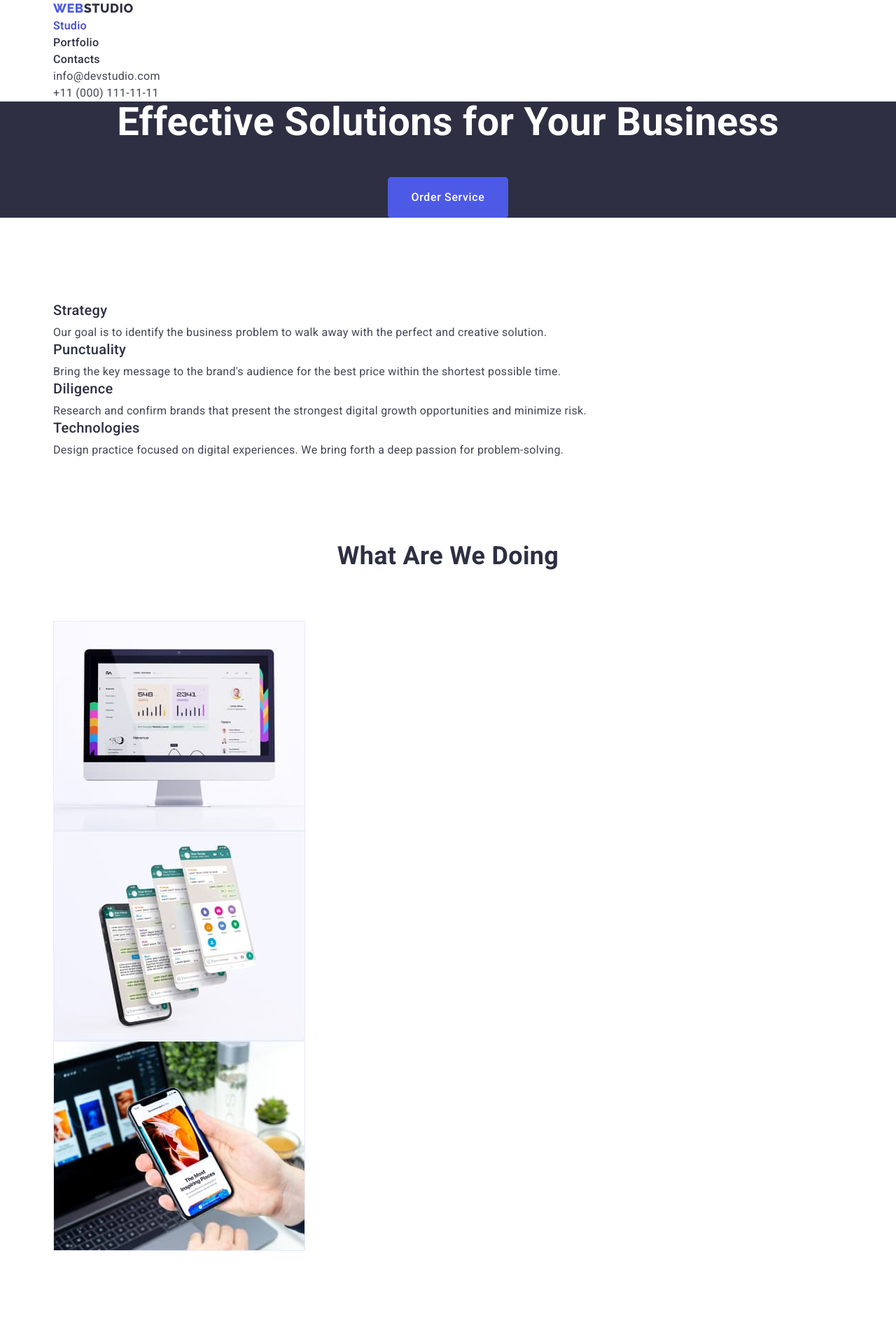
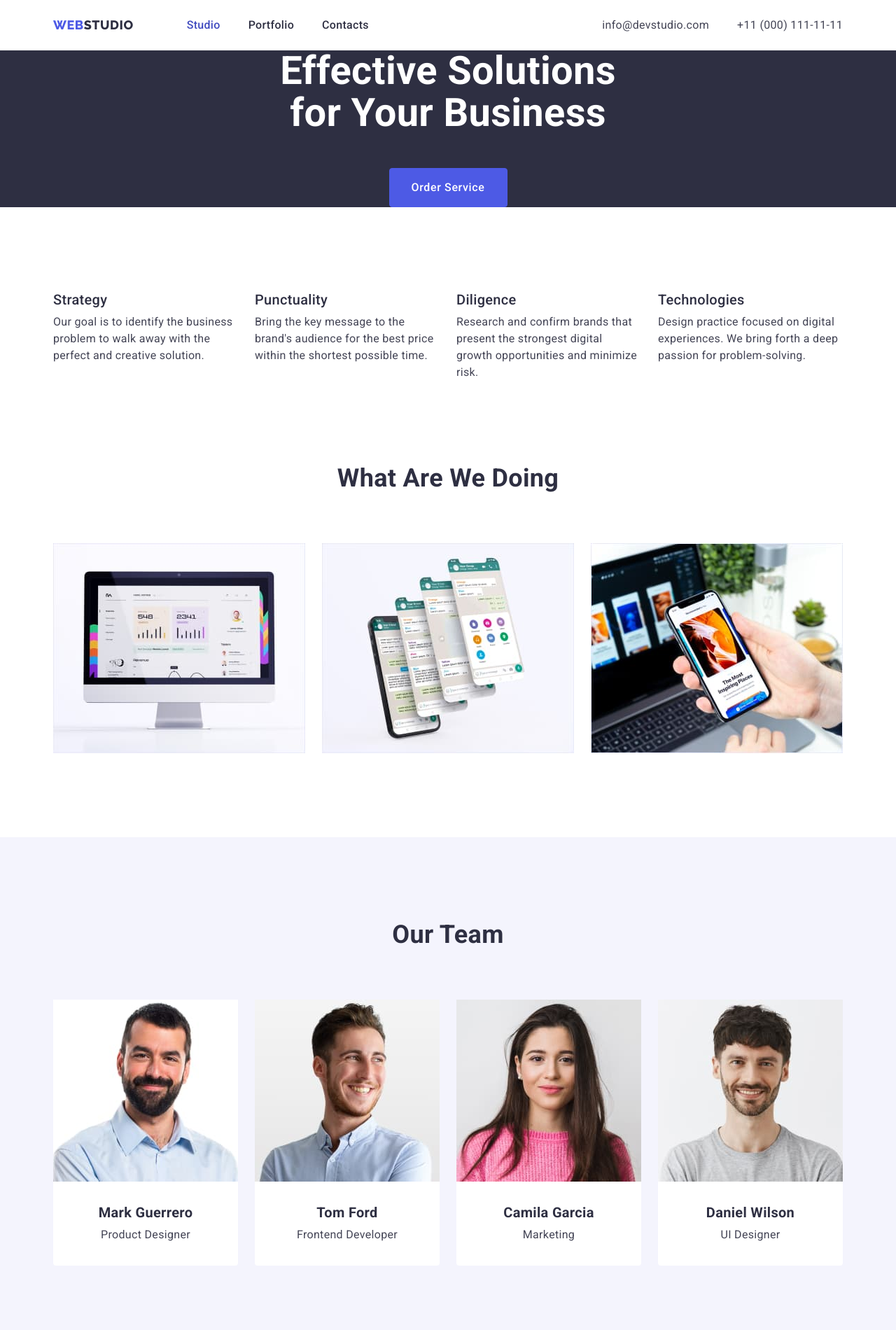
Before and after one commit to Oksana-study-2023/goit-markup-hw-03, a plain HTML site: page index.html in a window 1280 px wide. Shown: the top 1900 px of the page at 70% size. Drawn offline with nearby package versions, Linux system fonts and the light colour scheme.

Commit message:
Added Flexbox

```diff
--- a/css/styles.css
+++ b/css/styles.css
@@ -7,6 +7,7 @@
   --accent-color: #e7e9fc;
   --light-background-color: #f4f4fd;
 }
+
 h1,
 h2,
 h3,
@@ -18,15 +19,23 @@ p {
   margin-bottom: 0;
 }
 
+.list {
+  list-style: none;
+  margin: 0px;
+  padding: 0px;
+}
+
+.link {
+  text-decoration: none;
+}
+
+img {
+  display: block;
+}
+
 .title {
   margin-bottom: 8px;
-
-  /* outline: 2px solid brown; */
 }
-
-/* .text {
-  outline: 2px solid blue;
-} */
 
 body {
   color: var(--primary-text-color);
@@ -45,20 +54,7 @@ body {
   padding-right: 15px;
 
   /* outline: 2px solid red; */
-}
-
-.list {
-  list-style: none;
-  margin: 0px;
-  padding-left: 0px;
-}
-
-.link {
-  text-decoration: none;
-}
-
-img {
-  display: block;
+  /* background-color: #c5529b; */
 }
 
 .button {
@@ -99,6 +95,11 @@ img {
 
 /* =============Header logo=============== */
 .header-logo {
+  display: block;
+  margin-right: 76px;
+  padding-top: 24px;
+  padding-bottom: 24px;
+
   color: var(--dark-background-color);
 }
 
@@ -111,14 +112,18 @@ img {
   color: var(--primary-active-color);
 }
 
-/* =============Site navigation=============== */
 .header-link {
+  display: block;
+  padding-top: 24px;
+  padding-bottom: 24px;
+
   color: var(--dark-background-color);
   font-weight: 500;
   font-size: 16px;
   line-height: 1.5;
 }
 
+/* =============Site navigation=============== */
 .site-navigation .header-link:hover,
 .site-navigation .header-link:focus {
   color: var(--primary-active-color);
@@ -126,6 +131,20 @@ img {
 
 .site-navigation .header-link.link.current {
   color: var(--pressed-state-color);
+}
+
+.site-navigation {
+  display: flex;
+  gap: 40px;
+}
+
+.header-navigation {
+  display: flex;
+}
+
+.header-container {
+  display: flex;
+  align-items: center;
 }
 
 /* =============Contacts=============== */
@@ -146,22 +165,43 @@ img {
   color: var(--primary-active-color);
 }
 
+.contacts-navigation {
+  display: flex;
+  gap: 40px;
+}
+
+.contacts-address {
+  margin-left: auto;
+}
+
 /* =============Hero=============== */
 .hero {
   background-color: var(--dark-background-color);
+}
+
+.hero .container {
+  max-width: 494px;
+  padding-left: 0px;
+  padding-right: 0px;
   text-align: center;
 }
 
 .hero-title {
   margin-bottom: 48px;
+  /* padding-top: 188px; */
+
   color: var(--important-color);
+  font-weight: 700;
   font-size: 56px;
   line-height: 1.07;
+  text-align: center;
 }
 
 .hero-button {
-  padding: 16px 32px;
+  /* margin-bottom: 188px; */
   min-width: 169px;
+  height: 56px;
+
   color: var(--important-color);
   background-color: var(--primary-active-color);
   border-color: var(--primary-active-color);
@@ -175,26 +215,23 @@ img {
 .section {
   padding-top: 120px;
   padding-bottom: 120px;
+}
 
-  /* background-color: aqua; */
-}
 .section.no-padding {
   padding-top: 0px;
   padding-bottom: 0px;
   margin-bottom: 120px;
-  /* background-color: rgb(255, 0, 13); */
 }
+
 .section-title {
   margin-bottom: 72px;
+
   color: var(--dark-background-color);
   font-size: 36px;
   line-height: 1.11;
   text-align: center;
   text-transform: capitalize;
 }
-/* .section .pic {
-  margin-bottom: 32px;
-} */
 
 .feature-list .title {
   color: var(--dark-background-color);
@@ -203,26 +240,83 @@ img {
   line-height: 1.2;
 }
 
+.feature-list {
+  display: flex;
+  flex-wrap: wrap;
+}
+
+.feature-item {
+  width: calc((100% - 72px) / 4);
+  margin-right: 24px;
+  margin-bottom: 24px;
+}
+
+.feature-item:nth-child(4n) {
+  margin-right: 0px;
+}
+
+.feature-item:nth-last-child(-n + 4) {
+  margin-bottom: 0px;
+}
+
+.work-list {
+  display: flex;
+  flex-wrap: wrap;
+  margin: -12px;
+}
+
+.work-item {
+  /* width: calc((100% - 48px) / 3); */
+  width: 360px;
+  margin: 12px;
+}
+
+section.section-team {
+  background-color: var(--light-background-color);
+}
+
 .team-list {
-  background-color: var(--light-background-color);
+  display: flex;
+  flex-wrap: wrap;
+}
+
+.team-item {
+  width: calc((100% - 72px) / 4);
+  margin-right: 24px;
+  margin-bottom: 24px;
+}
+
+.team-item:nth-child(4n) {
+  margin-right: 0px;
+}
+
+.team-item:nth-last-child(-n + 4) {
+  margin-bottom: 0px;
+}
+
+.team-item .content {
+  display: block;
+  border-radius: 0px 0px 4px 4px;
+  max-width: 264px;
+  padding-top: 32px;
+  padding-bottom: 32px;
+
+  background-color: var(--important-color);
+  text-align: center;
 }
 
 .team-list .title {
   color: var(--dark-background-color);
-  font-weight: 500;
+  /* font-weight: 500; */
   font-size: 20px;
   line-height: 1.2;
-  text-align: center;
-}
-
-.team-list .text {
-  text-align: center;
 }
 
 /* =============Footer=============== */
 .footer {
   padding-top: 100px;
   padding-bottom: 100px;
+
   background: var(--dark-background-color);
 }
 
@@ -241,12 +335,16 @@ img {
 }
 
 .footer .footer-text {
+  width: 264px;
+  margin-top: 16px;
+
   color: var(--accent-color);
 }
 
 /* =============Portfolio=============== */
 .button-filter {
   padding: 12px 24px;
+
   color: var(--primary-active-color);
   background-color: var(--light-background-color);
   border-color: var(--accent-color);
@@ -263,3 +361,50 @@ img {
   font-size: 20px;
   line-height: 1.2;
 }
+
+.filter-list {
+  display: flex;
+  gap: 24px;
+  justify-content: center;
+}
+
+.filter-container {
+  margin-bottom: 81px;
+}
+
+.project-card-list {
+  display: flex;
+  flex-wrap: wrap;
+}
+
+.project-card-item {
+  width: calc((100% - 48px) / 3);
+  margin-right: 24px;
+  margin-bottom: 39px;
+}
+
+.project-card-item:nth-child(3n) {
+  margin-right: 0px;
+}
+
+.project-card-item:nth-last-child(-n + 3) {
+  margin-bottom: 0px;
+}
+
+.project-card-item .content {
+  display: block;
+  border: 1px solid var(--accent-color);
+  background-color: var(--important-color);
+  max-width: 360px;
+  padding-top: 32px;
+  padding-bottom: 32px;
+  padding-left: 16px;
+  text-align: left;
+}
+
+.team-list .title {
+  color: var(--dark-background-color);
+  /* font-weight: 500; */
+  font-size: 20px;
+  line-height: 1.2;
+}
--- a/index.html
+++ b/index.html
@@ -19,7 +19,7 @@
 
     <!-- Header -->
     <header class="page-header">
-        <div class="container">
+        <div class="container header-container">
             <nav class="header-navigation">
                 <a href="./index.html" class="header-logo link logo">
                     <span>Web</span>Studio
@@ -38,7 +38,7 @@
                     </li>
                 </ul>
             </nav>
-
+            <div class="contacts-address">
                 <address class="contacts">
                     <ul class="contacts-navigation list">
                         <li>
@@ -54,6 +54,7 @@
                     </ul>
                 </address>
             </div>
+        </div>
     </header>
 
 
@@ -64,6 +65,7 @@
                 <h1 class="hero-title">Effective Solutions for Your Business</h1>
                 <button class="hero-button button" type="button">Order Service</button>
             </div>
+
         </section>
         <section class="section">
             <div class="container">
@@ -119,32 +121,44 @@
             </div>
         </section>
 
-        <section class="section">
+        <section class="section section-team">
             <div class="container">
                 <h2 class="section-title">Our Team</h2>
                 <ul class="team-list list">
                     <li class="team-item">
                         <img class="pic" src="./images/product-designer.jpg" alt="photo-product-designer" width="264"
                             height="260" />
+                        <div class="content">
                             <h3 class="title">Mark Guerrero</h3>
                             <p class="text">Product Designer</p>
+                        </div>
+
                     </li>
                     <li class="team-item">
                         <img class="pic" src="./images/frontend-developer.jpg" alt="photo-frontend-developer"
                             width="264" height="260" />
+                        <div class="content">
                             <h3 class="title">Tom Ford</h3>
                             <p class="text">Frontend Developer</p>
+                        </div>
+
                     </li>
                     <li class="team-item">
                         <img class="pic" src="./images/marketing.jpg" alt="photo-marketing" width="264" height="260" />
+                        <div class="content">
                             <h3 class="title">Camila Garcia</h3>
                             <p class="text">Marketing</p>
+                        </div>
+
                     </li>
                     <li class="team-item">
                         <img class="pic" src="./images/ui-designer.jpg" alt="photo-ui-designer" width="264"
                             height="260" />
+                        <div class="content">
                             <h3 class="title">Daniel Wilson</h3>
                             <p class="text">UI Designer</p>
+                        </div>
+
                     </li>
                 </ul>
             </div>
```
Also changed, not shown: portfolio.html (+58 -10 lines). Lines whose indentation alone changed are shown as unchanged.
